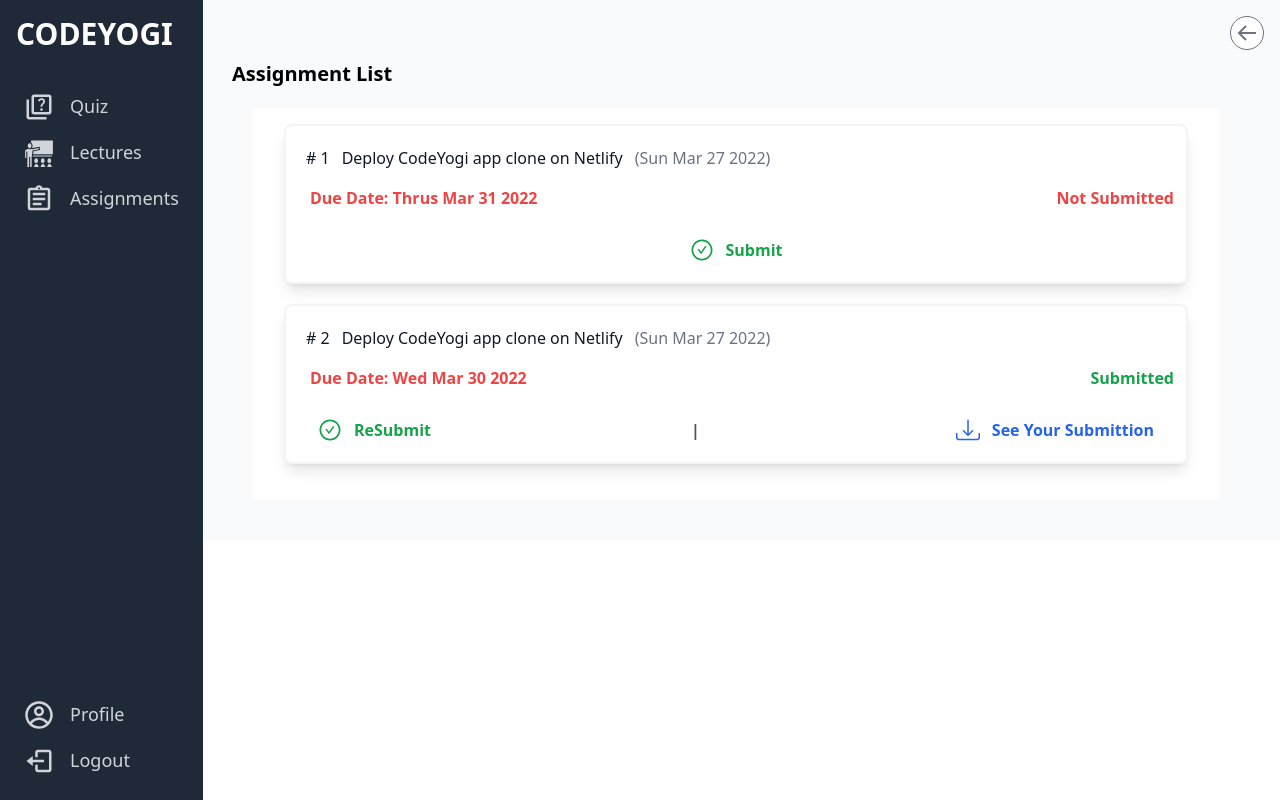
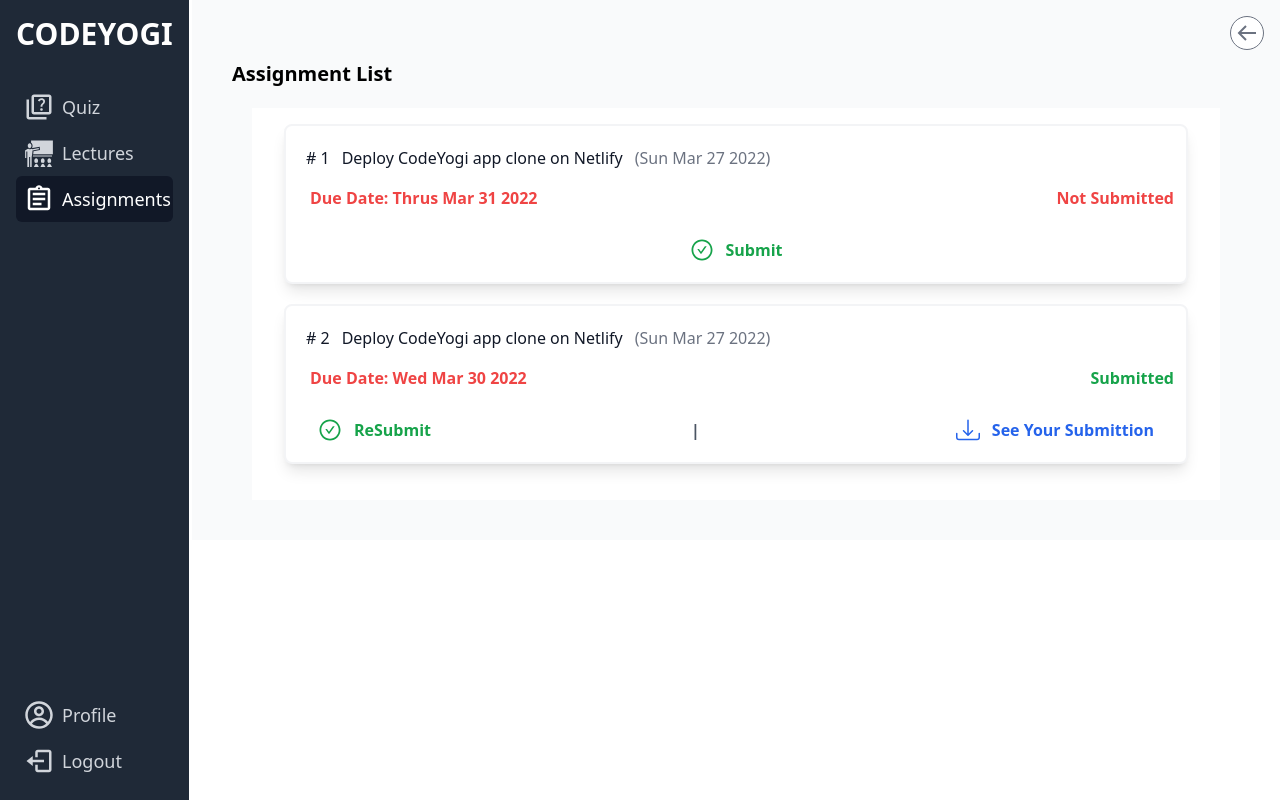
Before and after one commit to BediNimret/CodeYogiCopy, a React (Vite) app: page /Assignments in a window 1280 px wide. Built offline with nearby package versions, Linux system fonts and the light colour scheme.

Commit message:
Sidebar Hover

```diff
--- a/src/Icons.jsx
+++ b/src/Icons.jsx
@@ -1,13 +1,17 @@
 import React from "react";
-import { BrowserRouter, Routes, Route ,Link} from "react-router-dom";
+import { Link} from "react-router-dom";
 
 function Icons(props) {
+  const path=props.href.split("/");
   return (
 
-            <div className=" flex   ">
-              <props.icon className="text-gray-300 m-2 text-3xl" />
-              <Link to={props.href} className="text-gray-300 px-2 py-2 text-lg ">{props.text}</Link>
-            </div>
+    <Link to={props.href} className=" text-lg ">
+    <button className=" flex justify-start items-center hover:bg-gray-700 rounded-md w-full text-gray-300 hover:text-white "
+    id={props.location === path[1] ? "active" : ""}>
+    <props.icon className=" m-2 text-3xl" />
+    <p>{props.text}</p>
+    </button>
+    </Link>
   );
 }
 
--- a/src/SideBar.jsx
+++ b/src/SideBar.jsx
@@ -5,9 +5,11 @@
 import {GiTeacher} from "react-icons/gi";
 import {CgProfile} from "react-icons/cg";
 import {BiLogOut} from "react-icons/bi";
-
+import { useLocation } from "react-router-dom";
 
 function SideBar() {
+  const location = useLocation();
+  const path=location.pathname.split("/");
   return (
 
      <div className="fixed top-0 bg-gray-800 left-0 ">
@@ -20,14 +22,14 @@
 
           <div className="flex flex-col  pt-8">
 
-            <Icons href="/Quiz" icon={MdOutlineQuiz} text="Quiz"/>
-            <Icons href="/Lectures" icon={GiTeacher} text="Lectures"/>
-            <Icons href="/Assignments" icon={MdOutlineAssignment} text="Assignments"/>
+          <Icons href="/Quiz" icon={MdOutlineQuiz} text="Quiz" location={path[1]}/>
+            <Icons href="/Lectures" icon={GiTeacher} text="Lectures" location={path[1]}/>
+            <Icons href="/Assignments" icon={MdOutlineAssignment} text="Assignments" location={path[1]}/>
             </div>
             </div>
             <div className="flex flex-col ">
-              <Icons href="/PersonalData" icon={CgProfile} text="Profile"/>
-              <Icons href="/Lectures"  icon={BiLogOut} text="Logout"/>
+            <Icons href="/PersonalData" icon={CgProfile} text="Profile" location={path[1]}/>
+              <Icons href="/Lectures"  icon={BiLogOut} text="Logout" location={path[1]}/>
              </div>
             </div>
             </div>
--- a/src/index.css
+++ b/src/index.css
@@ -21,3 +21,7 @@
    color: #fff;
    text-decoration: none;
  }
+ #active{
+  background-color: rgb(17 24 39 / var(--tw-bg-opacity));
+  color: #fff;
+}
```
